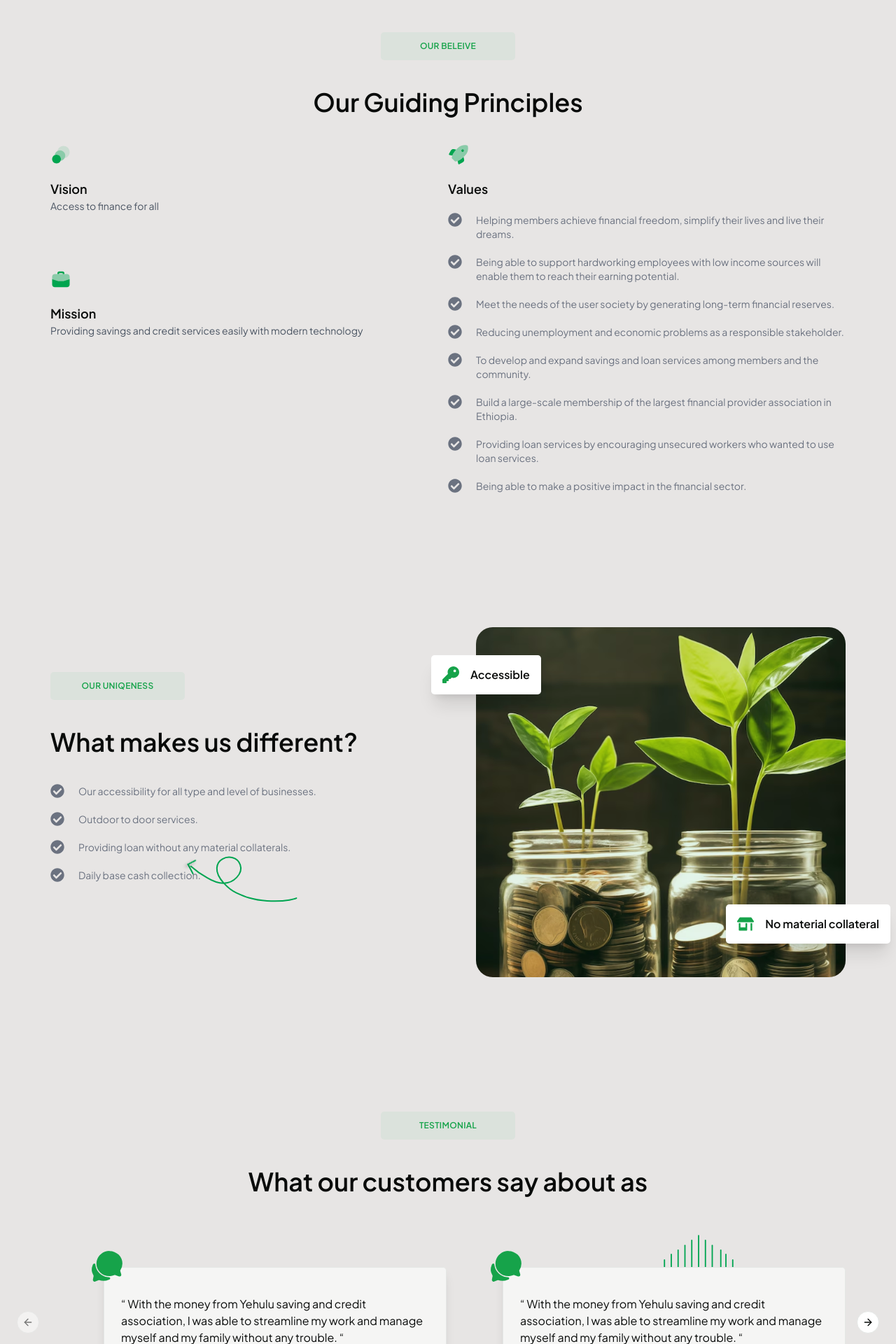
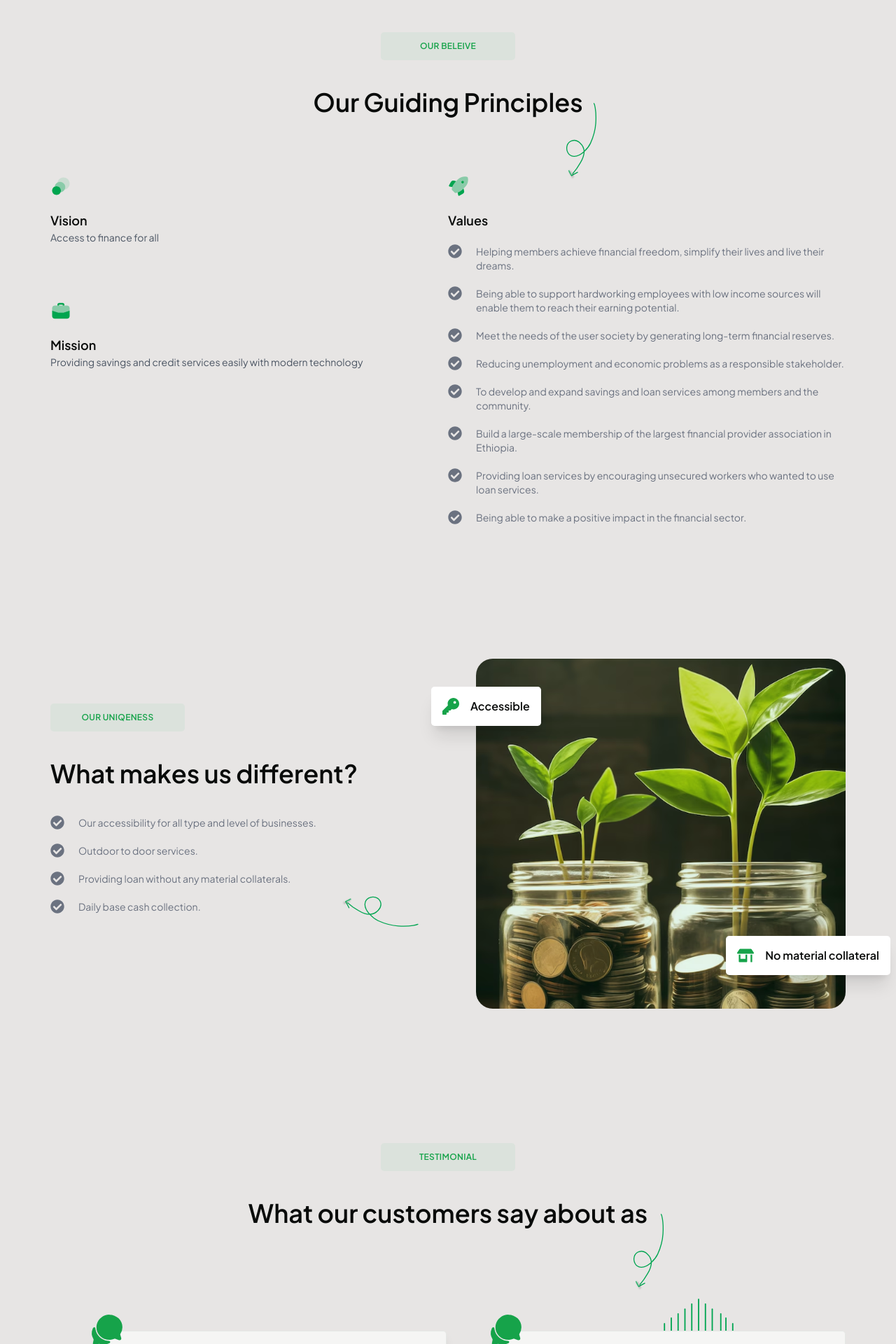
Before and after one commit to Upsurge-Tech/Project-Yehulusaccos-Frontend, a Next.js app: page /home in a window 1280 px wide. Shown: the part 840-2760 px from the top of the page at 70% size. Built offline with nearby package versions, Linux system fonts and the light colour scheme.

Commit message:
style: Add curly arrows

```diff
--- a/components/home/Metrics.tsx
+++ b/components/home/Metrics.tsx
@@ -1,22 +1,32 @@
 import React from "react";
+import Image from "next/image";
+
 import { FaPeopleGroup, FaUsersRays } from "react-icons/fa6";
 import { GiMoneyStack } from "react-icons/gi";
 import { LiaCoinsSolid } from "react-icons/lia";
 
 const Metrics = () => {
   return (
-    <div className="flex flex-col w-full items-center gap-y-10">
+    <div className="flex flex-col w-full items-center">
       <div
         style={{
           backgroundColor: "rgba(0, 182, 89, 0.05)",
         }}
-        className="w-48 self-center text-primary flex items-center justify-center text-xs font-semibold tracking-wide  px-2 h-10 rounded-lg"
+        className="w-48 mb-10 self-center text-primary flex items-center justify-center text-xs font-semibold tracking-wide  px-2 h-10 rounded-lg"
       >
         SINCE WE STARTED
       </div>
       <h2 className="font-semibold text-2xl lg:text-4xl">Current metrics</h2>
+      <div className="hidden lg:flex relative  -rotate-45  lg:-top-2 left-32 ">
+        <Image
+          src="/curlyarrow.svg"
+          alt="curly green arrow"
+          width={80}
+          height={100}
+        />
+      </div>
       <div className="w-full grid place-items-center grid-cols-1  sm:grid-cols-2 lg:flex lg:justify-between gap-y-5 ">
-        <div className="flex flex-col w-full items-center gap-y-5">
+        <div className="flex flex-col w-full items-center gap-y-5 mt-10">
           <div
             className="rounded-xl h-16 w-16 flex flex-col items-center justify-center"
             style={{
--- a/components/home/OurBelieve.tsx
+++ b/components/home/OurBelieve.tsx
@@ -15,12 +15,12 @@ const values = [
 
 const OurBelieve = () => {
   return (
-    <div className=" w-full  flex flex-col items-center gap-y-10">
+    <div className=" w-full  flex flex-col items-center">
       <div
         style={{
           backgroundColor: "rgba(0, 182, 89, 0.05)",
         }}
-        className="w-48 self-center text-primary flex items-center justify-center text-xs font-semibold tracking-wide  px-2 h-10 rounded-lg"
+        className="w-48 mb-10 self-center text-primary flex items-center justify-center text-xs font-semibold tracking-wide  px-2 h-10 rounded-lg"
       >
         {" "}
         OUR BELEIVE
@@ -28,6 +28,14 @@ const OurBelieve = () => {
       <h2 className="font-semibold text-2xl lg:text-4xl">
         Our Guiding Principles
       </h2>
+      <div className="hidden lg:flex relative  -rotate-45 lg:-top-2 left-48 ">
+        <Image
+          src="/curlyarrow.svg"
+          alt="curly green arrow"
+          width={100}
+          height={100}
+        />
+      </div>
       <div className="w-full flex flex-col gap-y-20 xl:gap-y-0 xl:flex-row">
         <div className="flex flex-col gap-y-20 w-full ">
           <div className=" flex flex-col">
--- a/components/home/OurUniqeness.tsx
+++ b/components/home/OurUniqeness.tsx
@@ -43,11 +43,11 @@ const OurUniqeness = () => {
           className="h-full object-cover rounded-xl lg:rounded-3xl"
           alt="2 plants in a jar with cents"
         />
-        <div className="hidden xl:block relative rotate-45 top-28  right-[600px]">
+        <div className="hidden lg:block relative rotate-45 -top-72 xl:top-28 right-36  xl:right-[400px] 2xl:right-[600px]">
           <Image
             src="/curlyarrow.svg"
             alt="curly green arrow"
-            width={150}
+            width={100}
             height={100}
           />
         </div>
--- a/components/home/Testimonials.tsx
+++ b/components/home/Testimonials.tsx
@@ -13,18 +13,26 @@ import {
 
 const Testimonials = () => {
   return (
-    <div className="w-full flex flex-col items-center gap-y-10">
+    <div className="w-full flex flex-col items-center">
       <div
         style={{
           backgroundColor: "rgba(0, 182, 89, 0.05)",
         }}
-        className="w-48 self-center text-primary flex items-center justify-center text-xs font-semibold tracking-wide  px-2 h-10 rounded-lg"
+        className="w-48 mb-10 self-center text-primary flex items-center justify-center text-xs font-semibold tracking-wide  px-2 h-10 rounded-lg"
       >
         TESTIMONIAL
       </div>
       <h2 className="font-semibold text-2xl lg:text-4xl">
         What our customers say about as
       </h2>
+      <div className="hidden lg:flex relative  -rotate-45  lg:-top-2 left-72 ">
+        <Image
+          src="/curlyarrow.svg"
+          alt="curly green arrow"
+          width={100}
+          height={100}
+        />
+      </div>
       <Carousel className="w-full ">
         <div className="hidden xl:flex absolute -bottom-12 left-[230px] ">
           <Image
```
